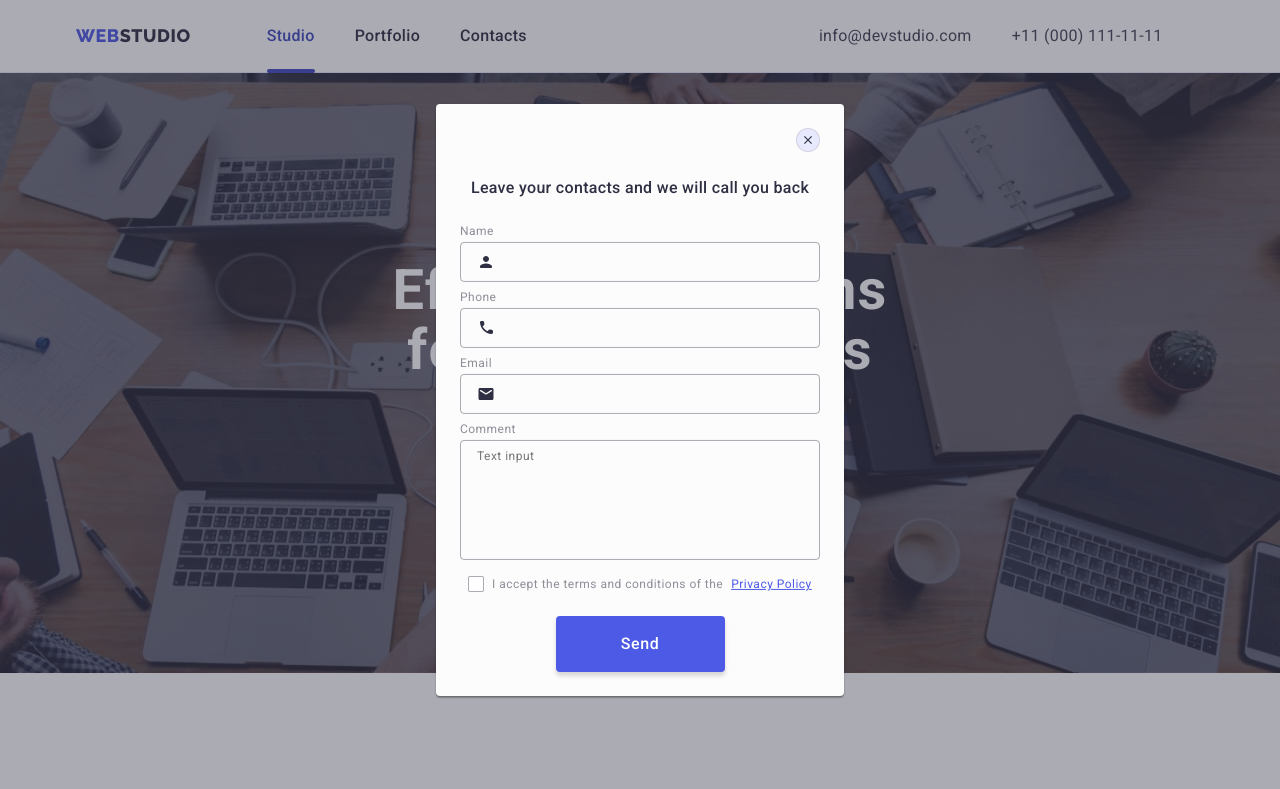
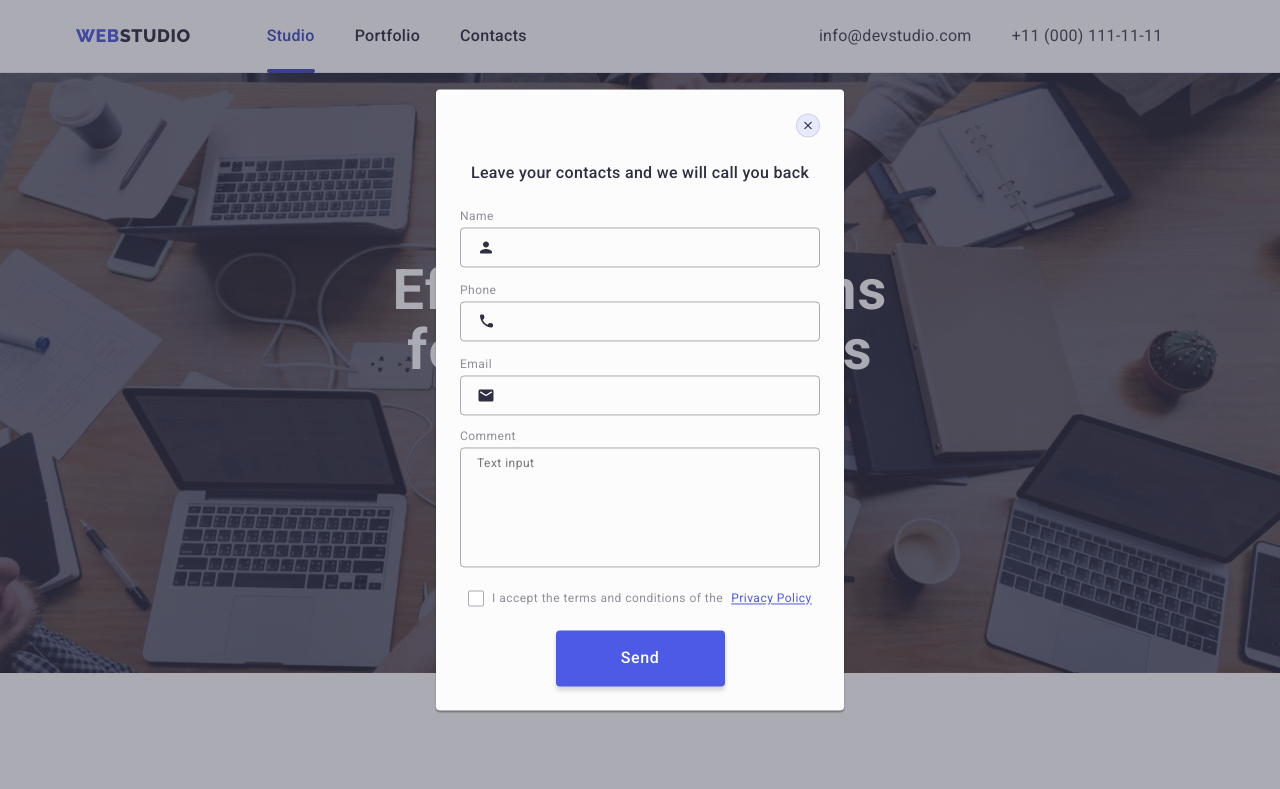
Before and after one commit to Estera-Mieszczak/goit-markup-hw-06, a plain HTML site: page index.html in a window 1280 px wide. Both pictures are taken after a click on the button "Order Service". Shown: the top 789 px of the page. Drawn offline with nearby package versions, Linux system fonts and the light colour scheme.

Commit message:
Update index.html, styles.css

```diff
--- a/css/styles.css
+++ b/css/styles.css
@@ -654,6 +654,9 @@ ul {
   margin-top: 8px;
   margin-bottom: 4px;
 }
+.contact-form-fields-comment {
+  margin-bottom: 16px;
+}
 .contact-form-fields {
   background-color: transparent;
   flex-grow: 1;
@@ -695,12 +698,22 @@ ul {
   fill: var(--Primary-Brand);
 }
 .contact-form-textarea {
+  width: 100%;
   height: 120px;
   resize: none;
   background-color: transparent;
   border: 1px solid var(--Modal-overlay);
   border-radius: 4px;
   padding: 8px 16px;
+  font-size: 12px;
+  line-height: 1.17;
+  letter-spacing: 0.04em;
+  color: rgba(46, 47, 66, 0.4);
+  outline: transparent;
+  transition: border-color 250ms cubic-bezier(0.4, 0, 0.2, 1);
+}
+.contact-form-textarea:focus {
+  border-color: var(--Primary-Brand);
 }
 .contact-form-textarea[placeholder] {
   font-size: 12px;
--- a/index.html
+++ b/index.html
@@ -577,6 +577,8 @@
                 <use href="./images/icons.svg#icon-person-black-18dp-1"></use>
               </svg>
             </div>
+          </div>
+          <div class="contact-form-fields-list">
             <label class="contact-form-fields-title" for="phone">Phone</label>
             <div class="contact-form-fields-icon">
               <input
@@ -594,6 +596,8 @@
                 <use href="./images/icons.svg#icon-phone-black-18dp-1"></use>
               </svg>
             </div>
+          </div>
+          <div class="contact-form-fields-list">
             <label class="contact-form-fields-title" for="email">Email</label>
             <div class="contact-form-fields-icon">
               <input
@@ -611,6 +615,8 @@
                 <use href="./images/icons.svg#icon-email-black-18dp-1"></use>
               </svg>
             </div>
+          </div>
+          <div class="contact-form-fields-comment">
             <label class="contact-form-fields-title" for="comment"
               >Comment</label
             >
```
